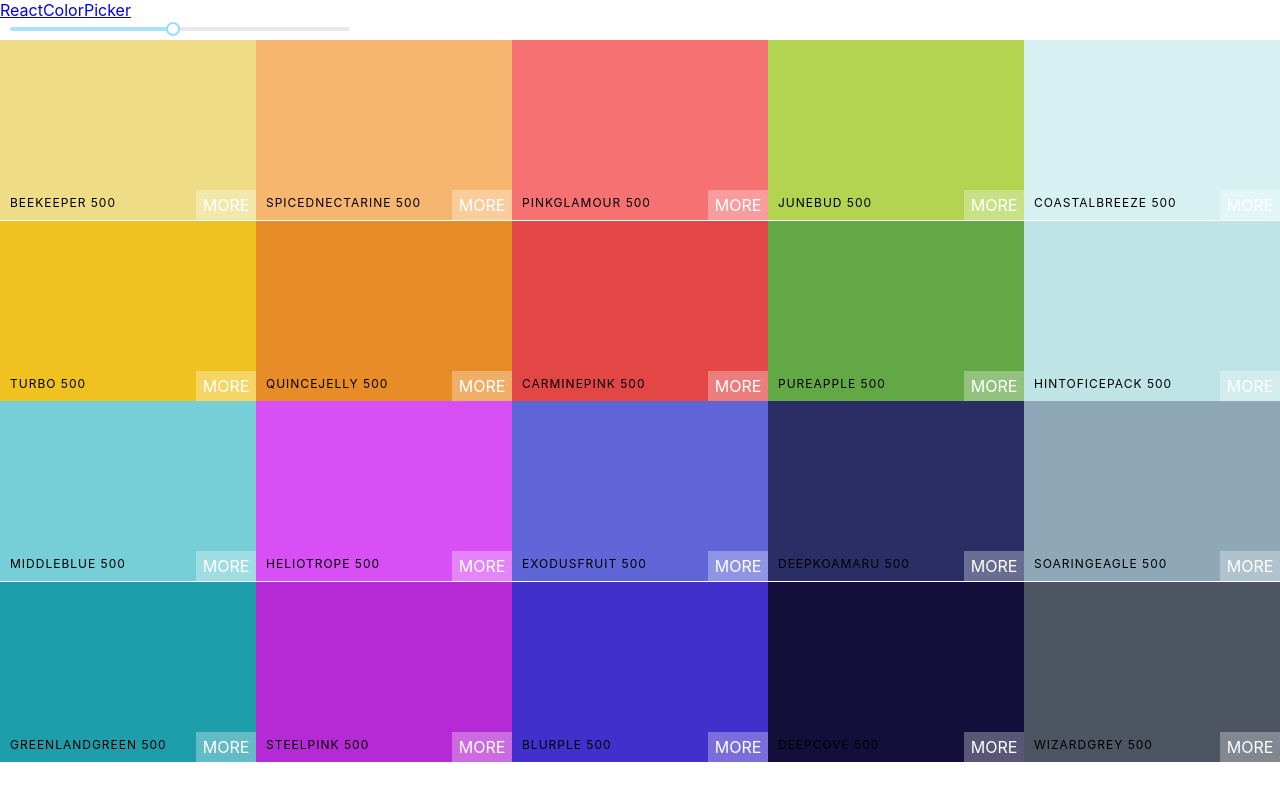
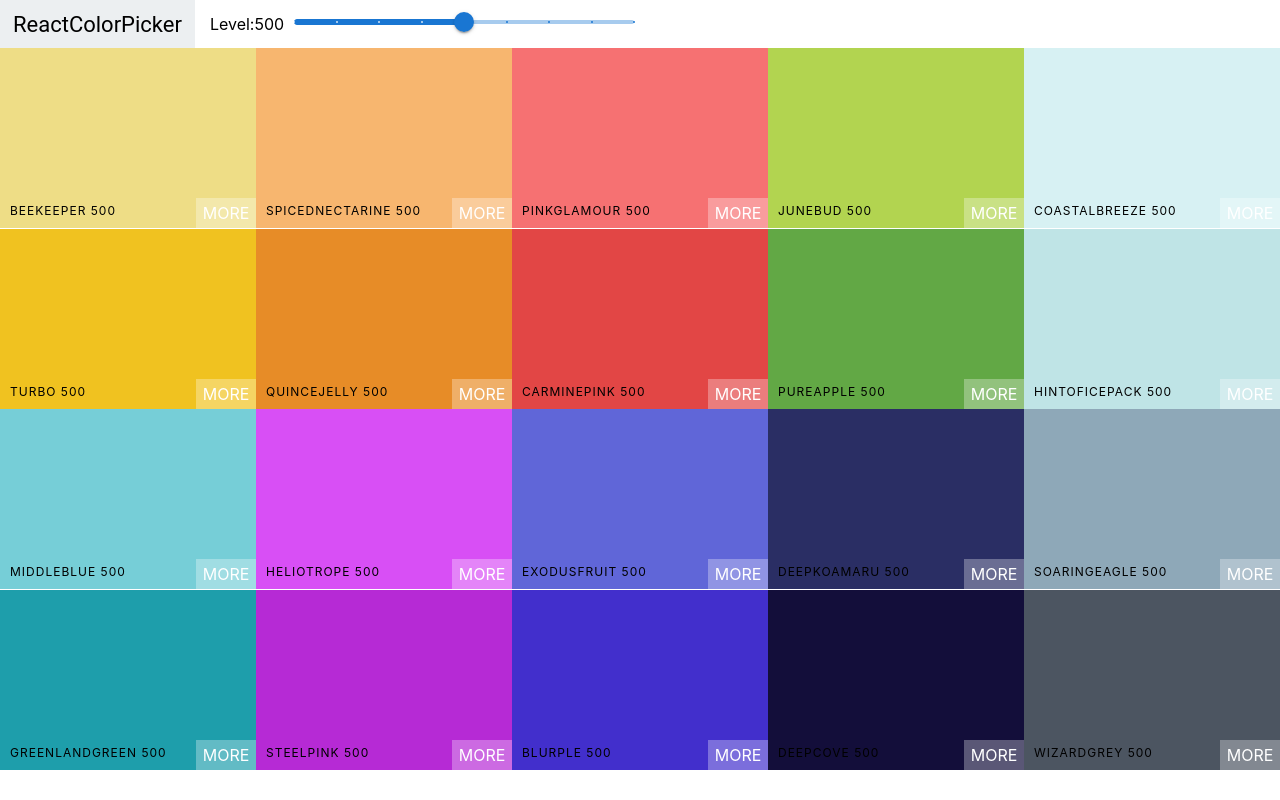
Before and after one commit to Sherelint/ColorBox, a React (Vite) app: page / in a window 1280 px wide. Built offline with nearby package versions, Linux system fonts and the light colour scheme.

Commit message:
Fixing Slider Function

```diff
--- a/src/components/ColorBox.jsx
+++ b/src/components/ColorBox.jsx
@@ -1,11 +1,12 @@
-import React, { useState } from "react";
+import React, { useContext, useState } from "react";
 import "../styles/ColorBox.css";
 import CopyToClipboard from "react-copy-to-clipboard";
+import { PalettesContext } from "../context/SeedColorsContext";
 export default function ColorBox(props) {
   const { background, name } = props;
-  const [copied, setCopied] = useState(false);
-  const changeCopyState = () => {
-    setCopied(!copied), () => setTimeout(() => setCopied(!copied), 150);
+  const { copied, setCopied } = useContext(PalettesContext);
+  const changeCopyState = (copied) => {
+    setCopied(!copied), () => setTimeout(() => setCopied(!copied), 1500);
   };
   return (
     <CopyToClipboard text={background} onCopy={changeCopyState}>
--- a/src/components/Navbar.jsx
+++ b/src/components/Navbar.jsx
@@ -1,21 +1,27 @@
-import React, { useState } from "react";
-import Slider from "rc-slider";
-import "rc-slider/assets/index.css";
-
+import React from "react";
+import { Slider } from "@mui/material";
+//import "rc-slider/assets/index.css";
+import "../styles/Navbar.css";
 export default function Navbar(props) {
   const { level, changeLevel } = props;
+
   return (
     <header className="Navbar">
-      <div className="log">
+      <div className="logo">
         <a href="#">ReactColorPicker</a>
+      </div>
+      <div className="slider-container">
+        <span>Level:{level}</span>
       </div>
       <div className="slider">
         <Slider
+          key={level}
           defaultValue={level}
           min={100}
           max={900}
           step={100}
-          onAfterChange={(e) => changeLevel(e.target.value)}
+          onChange={changeLevel}
+          marks
         ></Slider>
       </div>
     </header>
--- a/src/components/Palette.jsx
+++ b/src/components/Palette.jsx
@@ -6,28 +6,19 @@ import { generatePalette } from "../helpers/ColorHelpes";
 import Navbar from "./Navbar";
 
 export default function Palette(props) {
-  const { palettes } = useContext(PalettesContext);
+  const { palettes, level, setLevel } = useContext(PalettesContext);
   const { colors } = generatePalette(palettes[4]);
-  const [level, setLevel] = useState(500);
+  const changeLevel = (level) => {
+    setLevel(level);
+  };
 
-  const changeLevel = (level) => setLevel({ level });
   const colorBoxes = colors[level].map((color) => (
     <ColorBox key={color.id} background={color.hex} name={color.name} />
   ));
   return (
     <div className="Palette">
-      <Navbar level={level} changeLevel={() => setLevel(level)} />
-      <div className="Palette-colors">
-        {console.log(level)}
-        {console.log(colors[level])}
-        {colorBoxes}
-      </div>
+      <Navbar level={level} changeLevel={(e) => changeLevel(e.target.value)} />
+      <div className="Palette-colors">{colorBoxes}</div>
     </div>
   );
 }
-
-{
-  /*colors[level].map((color) => (
-  <ColorBox key={color.id} background={color.hex} name={color.name} />
-))*/
-}
--- a/src/context/SeedColorsContext.jsx
+++ b/src/context/SeedColorsContext.jsx
@@ -1,4 +1,4 @@
-import { createContext } from "react";
+import { createContext, useState } from "react";
 
 const palettes = [
   {
@@ -248,8 +248,12 @@ const palettes = [
 export const PalettesContext = createContext();
 
 export function PalettesProvider(props) {
+  const [level, setLevel] = useState(500);
+  const [copied, setCopied] = useState(false);
   return (
-    <PalettesContext.Provider value={{ palettes }}>
+    <PalettesContext.Provider
+      value={{ palettes, level, setLevel, copied, setCopied }}
+    >
       {props.children}
     </PalettesContext.Provider>
   );
--- a/src/hooks/usePalette.jsx
+++ /dev/null
@@ -1,6 +0,0 @@
-import React from "react";
-
-export default function usePalette(palettes) {
-  const palette = palettes[0].colors;
-  return palette;
-}
--- /dev/null
+++ b/src/styles/Navbar.css
@@ -0,0 +1,47 @@
+.Navbar {
+  display: flex;
+  align-items: center;
+  justify-content: flex-start;
+  height: 6vh;
+}
+
+.logo {
+  margin-right: 15px;
+  padding: 0 13px;
+  font-size: 22px;
+  background-color: #eceff1;
+  font-family: Roboto;
+  height: 100%;
+  display: flex;
+  align-items: center;
+}
+.logo a {
+  text-decoration: none;
+  color: black;
+}
+.slider {
+  width: 340px;
+  margin: 0 10px;
+  display: inline-block;
+}
+.rc-slider-track {
+  background-color: transparent;
+}
+
+.rc-slider-rail {
+  height: 8px;
+}
+
+.rc-slider-handle,
+.rc-slider-handle:active,
+.rc-slider-handle:hover,
+.rc-slider-handle:focus {
+  background-color: green;
+  outline: none;
+  border: 2px solid green;
+  box-shadow: none;
+  width: 13px;
+  height: 13px;
+  margin-left: -7px;
+  margin-top: -3px;
+}
--- a/src/styles/Palette.css
+++ b/src/styles/Palette.css
@@ -4,30 +4,3 @@
 .Palette-colors {
   height: 90%;
 }
-
-.slider {
-  width: 340px;
-  margin: 0 10px;
-  display: inline-block;
-}
-.rc-slider-track {
-  background-color: transparent;
-}
-
-.rc-slider-rail {
-  height: 8px;
-}
-
-.rc-slider-handle,
-.rc-slider-handle:active,
-.rc-slider-handle:hover,
-.rc-slider-handle:focus {
-  background-color: green;
-  outline: none;
-  border: 2px solid green;
-  box-shadow: none;
-  width: 13px;
-  height: 13px;
-  margin-left: -7px;
-  margin-top: -3px;
-}
```
Also changed, not shown: src/hooks/useToggleState.jsx (added, +11 -0 lines).
